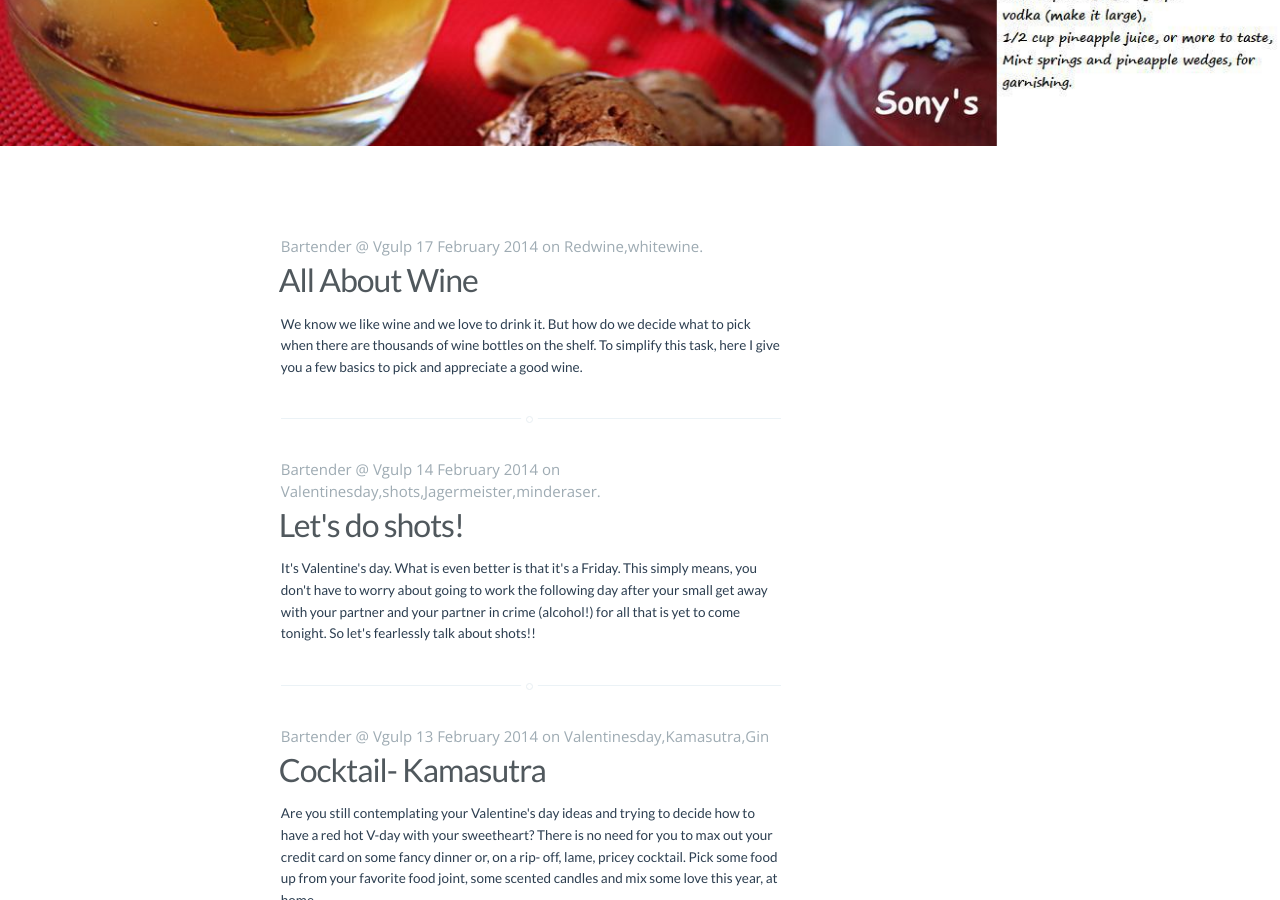
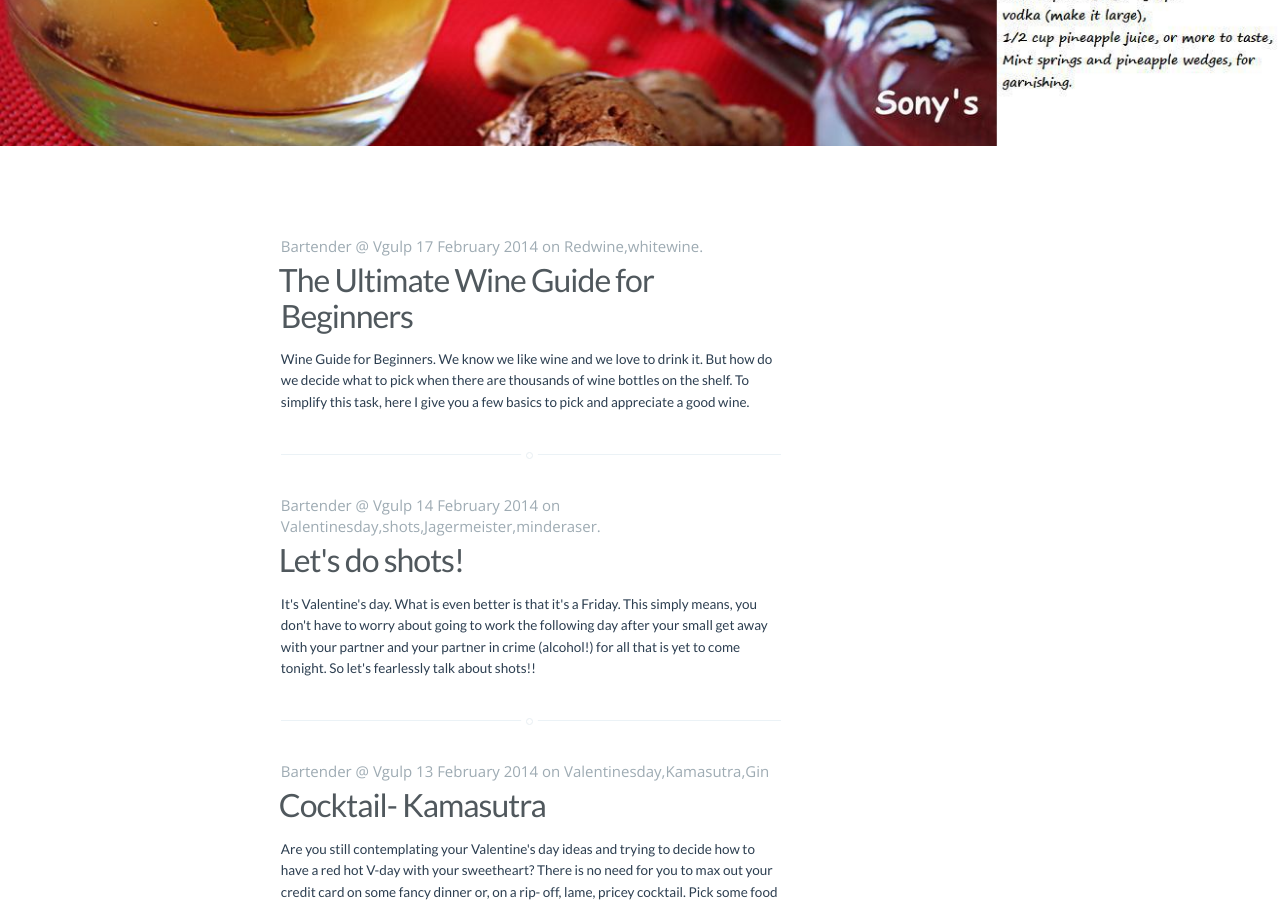
Before and after one commit to ajeeshpu/vgulp-jekyll, a Jekyll site: the page built from blog/index.html, in a window 1280 px wide and 900 px high, scrolled down 394 px. Built offline with Jekyll 4.4.1, drawn with Linux system fonts in a browser that asks for light colours; some web fonts are replaced; Markdown is read by kramdown in place of the engine named in the settings; the list of posts is cut into pages by our own code; some of the changed lines change nothing that is shown.

Commit message:
wine article

```diff
--- a/_posts/2014-02-17-All-about-Wine.markdown
+++ b/_posts/2014-02-17-All-about-Wine.markdown
@@ -1,7 +1,7 @@
 ---
 layout: blog-post
-title:  "All About Wine"
-description: "We know we like wine and we love to drink it. But how do we decide what to pick when there are thousands of wine bottles on the shelf. To simplify this task, here I give you a few basics to pick and appreciate a good wine."
+title:  "The Ultimate Wine Guide for Beginners"
+description: "Wine Guide for Beginners. We know we like wine and we love to drink it. But how do we decide what to pick when there are thousands of wine bottles on the shelf. To simplify this task, here I give you a few basics to pick and appreciate a good wine."
 date:   2014-02-17 18:48:11
 tags: Red wine, white wine.
 categories: wine-varietal-kinds-red-white
@@ -9,23 +9,24 @@
 og_image_url: http://www.restaurant-in-pattaya.com/wp-content/uploads/2011/09/Cooking-with-Wine-How-to-cook-with-wine.jpg
 ---
 
-We know we like wine and we love to drink it. But how do we decide what to pick when there are thousands of wine bottles on the shelf. To simplify this task, here I give you a few basics to pick and appreciate a good wine.
+We know we like wine and we love to drink it. But how do you decide what to pick when there are thousands of wine bottles on the shelf. It is like being a mouse getting lost in a maze. To simplify this task, here I give you a few basics to pick and appreciate a good wine. Your guide to elite showing off in corporate parties with the westerners starts here.
 
-***So what is wine?***
-Wine is fermented grape juice. When they are made from fruits, other than grapes like apples and berries they are called fruit wines. The term 'wine' can also refer to starch fermented (barley wine, sake) or fortified wines (Vermouth, typically used in cocktails).
+***So what the f**k is wine?***
+Wine is fermented grape juice. When they are made from fruits, other than grapes like apples and berries they are called fruit wines. The term 'wine' can also refer to starch fermented (barley wine, sake) or fortified wines (Vermouth, typically used in cocktails). Now that you know what a wine is, let's get to step 2.
 
 ***Varietal- White and Red wines.***
-Besides the color, the primary difference between the two is the parts of a grape that is used to make the wine. The juice of all grapes are clear to near clear. It can be straw or golden.The color of the end wine product does not come from the juice but the skin. So, a white wine can also be made from red grapes by using the pulp and eliminating the skin.
+Besides the color, the primary difference between the two is the parts of a grape that is used to make the wine. The juice of all grapes are clear to near clear. It can be straw or golden.The color of the end wine product does not come from the juice but the skin. So, a white wine can also be made from red grapes by using the pulp and eliminating the skin. Now, are you able to differentiate between a red / white?. If you want to get to the finer details, leave a comment below.
 <img src="http://www.restaurant-in-pattaya.com/wp-content/uploads/2011/09/Cooking-with-Wine-How-to-cook-with-wine.jpg" alt="Liquor" width="35%"/>
 
 ***What is the best wine?***
-It is the one that tastes good to YOU for the least amount of money.
+Personally, it is the one that tastes good to YOU for the least amount of money. That doesn't imply that you could charm the best of wine connoisseurs. But hey, the point is what makes you love it.
 
 ***What are the four important factors that determine wine's character?***
 * Varietal: Red wine or White wine.
 * Soil
 * Climate
 * Winemaker's preference of aging/fermenting it: Steel fermenting or oak aged.
+You are now closer to being a pro.
 
 <img src="http://sr2.wine-searcher.net/images/winelabelusa2.jpg"Liquor" width="50%"/>
 
@@ -33,14 +34,14 @@
 Wine appreciation is a matter of common sense. If it looks, smells and tastes good to you, then that's the one. Using all your senses is all that required to get better acquainted with the world of wines.
 <img src="https://encrypted-tbn0.gstatic.com/images?q=tbn:ANd9GcRyBTSkAS1gBL8yhURUl9NvqIfcQdENFnWQx6di_Nn0PP7Wno4Wjw"Liquor" width="30%"/>
 
-***Observe***- look for color and clarity. Hold the glass to a white background if possible in a well lit room. White wines vary from clear to golden and gain color as they age. Red wine ranges from purple to brick red and to brown as they get older.
+***Observe***- Specifically speaking about impressing the connoisseurs, you need to advance a level further. look for color and clarity. Hold the glass to a white background if possible in a well lit room. White wines vary from clear to golden and gain color as they age. Red wine ranges from purple to brick red and to brown as they get older. Pay attention folks, it gets complicated from hereon.
 ***Swirl*** opens up aroma. exposing wine to air helps it "breathe".
 ***Smell*** for subtlety. Close your eyes and inhale through your nose. The first impression is always accurate. Common aromas include different fruits, herbs, spices, floral tones and vanilla.
 ***Taste***, the overall "taste" of a wine is a combination of smells and flavors.
 (Different parts of your tongue are designed to taste different things: alcohol- back of your tongue, sweetness- tip, saltiness- center, sour- sides.)
 Roll the wine across your taste buds and notice the flavors.
 ***Evaluate*** the wine. Is it fruity, dry, light or full bodied? Is the finish overly bitter or balanced, short or long?
- European wines are classified based on the region where the grapes are grown like Bordeaux, Chianti. Non- European wines are classified based on the kind of grapes used in the making like Melot, Cabernet Sauvignon.
+ European wines are classified based on the region where the grapes are grown like Bordeaux, Chianti, Champagne. Non- European wines are classified based on the kind of grapes used in the making like Melot, Cabernet Sauvignon.
 
 Some popular whites and reds and here is how you pronounce them.
 
```
